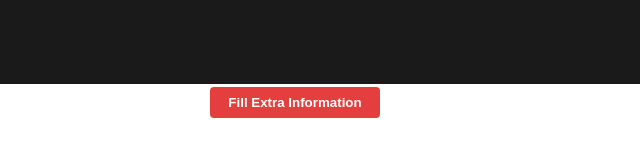
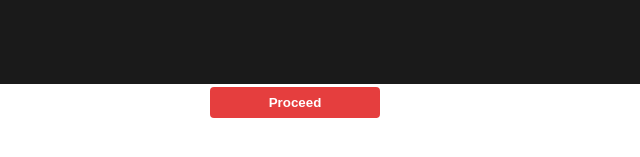
Before and after one commit to Rajdoot22/demoweb, a plain HTML site: page index.html in a window 1280 px wide. Shown: the part 513-670 px from the top of the page, 640-1280 px from the left. Drawn offline with Linux system fonts and the light colour scheme.

Commit message:
Update index.html

```diff
--- a/index.html
+++ b/index.html
@@ -112,7 +112,7 @@
     right: 260px;
     font-weight: 600;
     width: 170px;padding: 8px 10px;
-">Fill Extra Information</button>
+">Proceed</button>
 
     <div id="myModal" class="modal">
         <div class="modal-content">
@@ -159,7 +159,7 @@
                     required></textarea>
                 <div style="text-align: center;">
                     <button class="button2" style="margin-right: 20px;">Cancel</button>
-                    <button type="submit">Save & Close</button>
+                    <button type="submit">Proceed</button>
                 </div>
             </form>
         </div>
```
